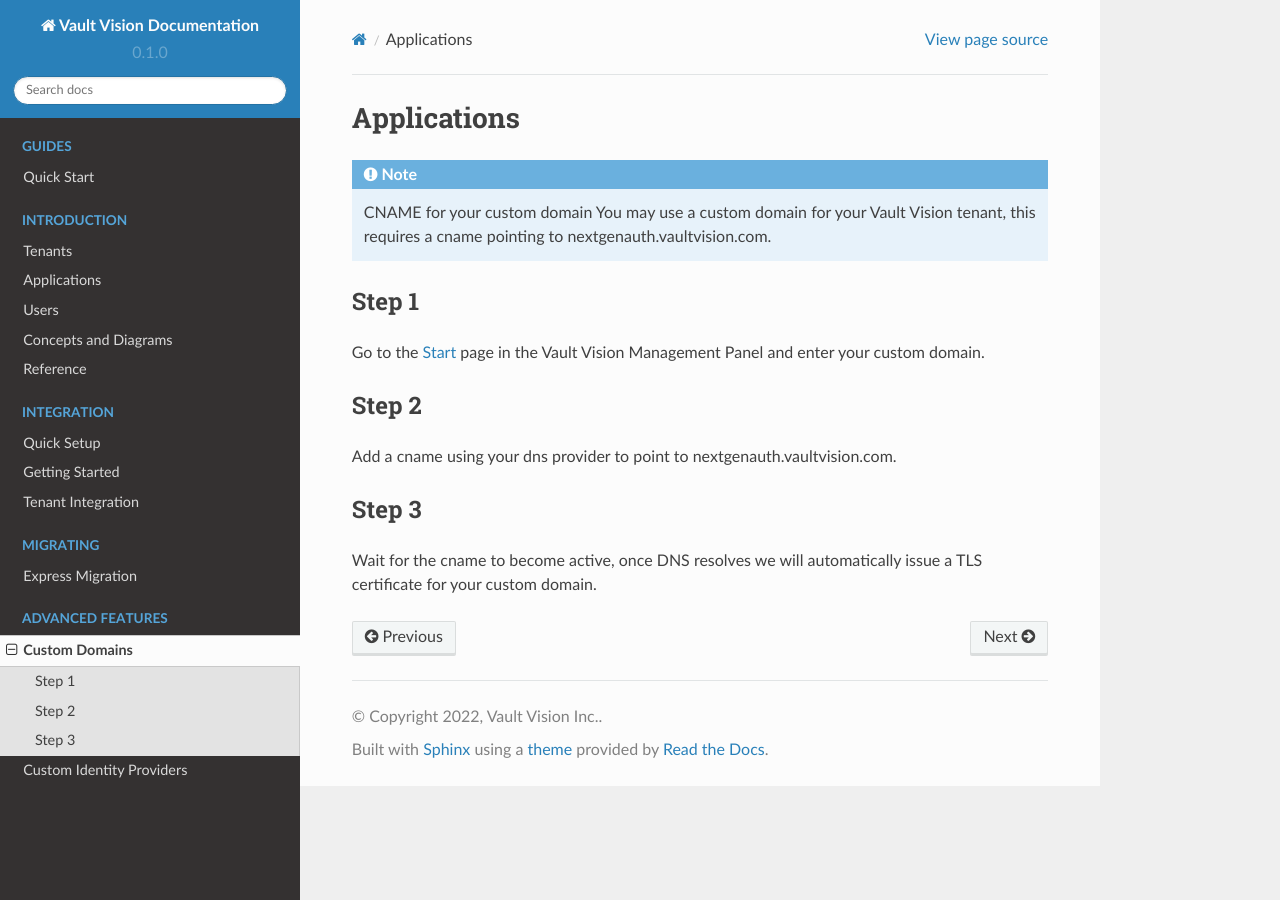
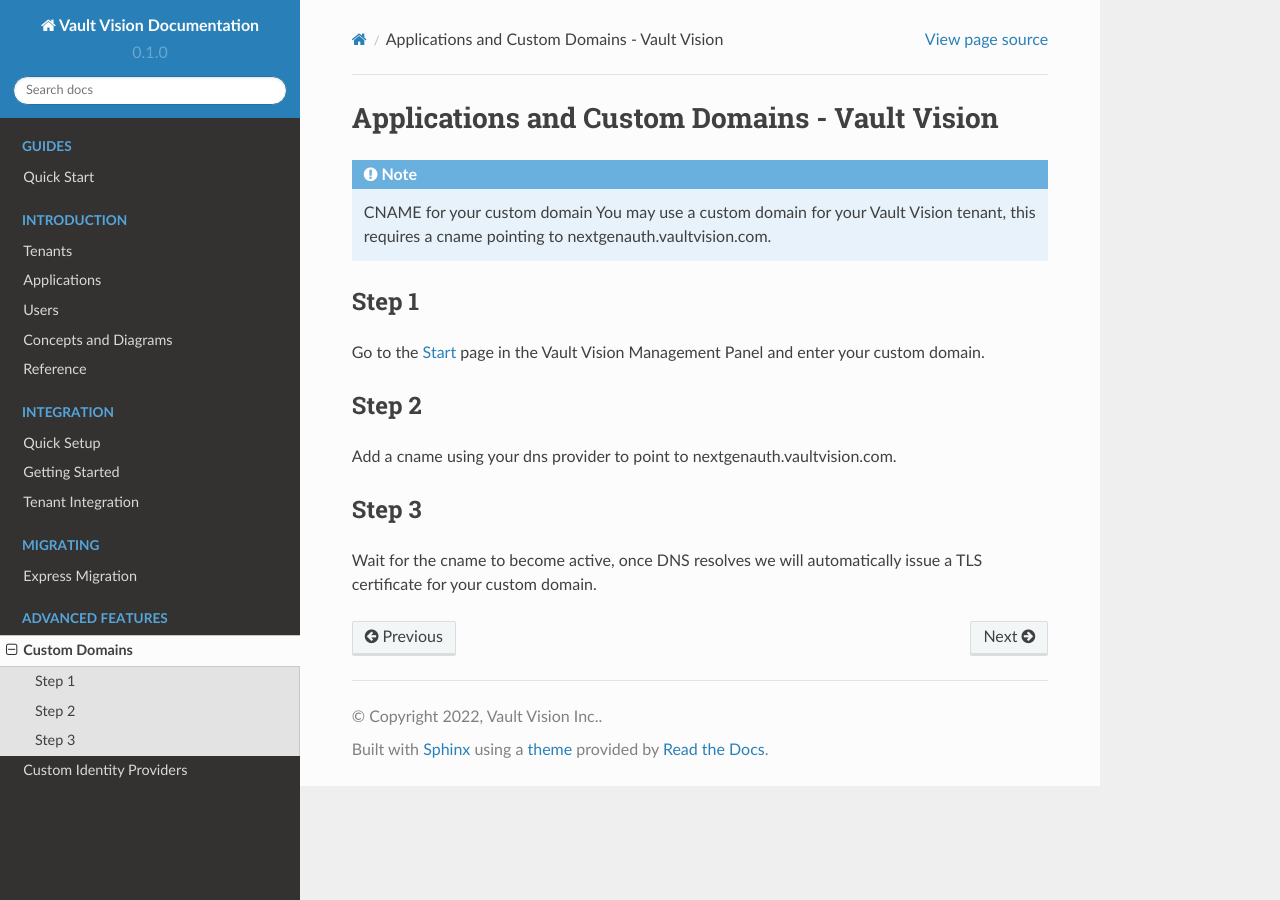
Before and after one commit to vaultvision/docs, a Sphinx documentation site: the page built from docs/source/custom_domains.md, in a window 1280 px wide. Built offline with Sphinx 7.4.7 and the Read the Docs theme 2.0.0, drawn with Linux system fonts in a browser that asks for light colours.

Commit message:
Update custom_domains.md

````diff
--- a/docs/source/custom_domains.md
+++ b/docs/source/custom_domains.md
@@ -1,4 +1,4 @@
-Applications
+Applications and Custom Domains - Vault Vision
 ========
 
 ```{note} CNAME for your custom domain
````
